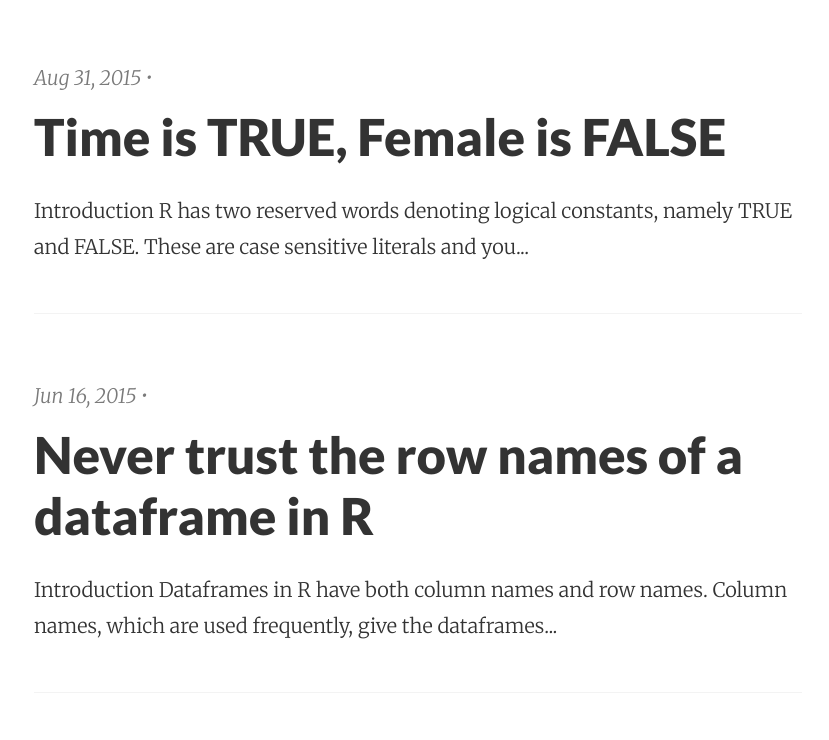
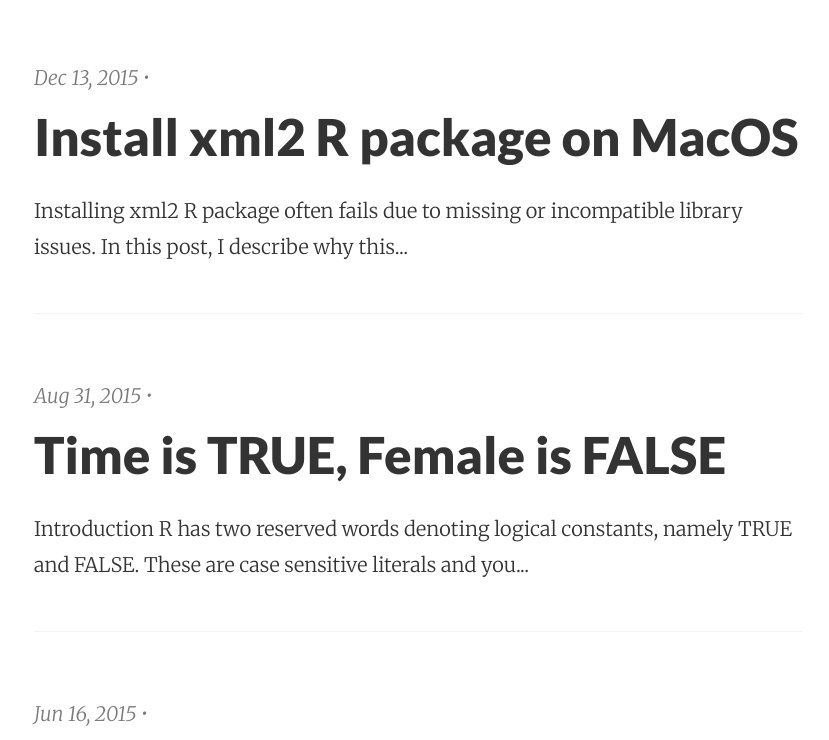
Before and after one commit to ankur-gupta/ankur-gupta.github.io, a Jekyll site: the page built from index.html, in a window 1280 px wide and 900 px high, cut to the strip 160-900 px from the top of the window. Shown: the whole strip, without its empty margins (222-1051 px from the left). Built offline with Jekyll 4.4.1, drawn with Linux system fonts in a browser that asks for light colours; some web fonts are replaced; Markdown is read by kramdown in place of the engine named in the settings; the list of posts is cut into pages by our own code; comment, search, counter and statistics services are not loaded; some of the changed lines change nothing that is shown; some of the changed text lies outside the part shown.

Commit message:
Adding a post on xml2 installation

````diff
--- a/_config.yml
+++ b/_config.yml
@@ -17,3 +17,4 @@ sass:
   compressed: true
 redcarpet:
   extensions: ["tables", "footnotes"]
+gems: ["jekyll-paginate"]
--- /dev/null
+++ b/_posts/2015-12-13-install-xml2-r-package-on-macos.md
@@ -0,0 +1,195 @@
+---
+layout: post
+title: Install xml2 R package on MacOS
+date: 2015-12-13
+categories: [R, libxml2, install, mac, xml2]
+---
+
+Installing [`xml2`](https://github.com/hadley/xml2) `R` package often fails due to missing or incompatible library issues. In this post, I describe why this problem occurs and provide two solutions to solve this problem.
+
+### What goes wrong?
+
+`xml2` `R` package depends on `libxml2`. When you install `xml2` using `install.packages` and default options, `xml2` package queries your system to determine where `libxml2` headers and library files are located (more on this later).
+The error occurs when `libxml2` is not found or a wrong version of `libxml2`.
+This is how the error looks.
+
+```
+> install.packages("xml2")
+...
+* installing *source* package ‘xml2’ ...
+** package ‘xml2’ successfully unpacked and MD5 sums checked
+Found pkg-config cflags and libs!
+Using PKG_CFLAGS=-I/Users/<username>/anaconda/include/libxml2
+Using PKG_LIBS=-L/Users/<username>/anaconda/lib -lxml2 -lz -liconv -lm
+** libs
+clang++ -I/usr/local/Cellar/r/3.2.2_1/R.framework/Resources/include -DNDEBUG -I/usr/local/include -I/Users/<username>/anaconda/include/libxml2 -I/usr/local/opt/gettext/include -I/usr/local/opt/readline/include -I/usr/local/opt/openssl/include -I/usr/local/include -I"/usr/local/lib/R/3.2/site-library/Rcpp/include" -I"/usr/local/lib/R/3.2/site-library/BH/include" -I/usr/local/include   -fPIC  -g -O2  -c RcppExports.cpp -o RcppExports.o
+...
+installing to /usr/local/lib/R/3.2/site-library/xml2/libs
+...
+Error in dyn.load(file, DLLpath = DLLpath, ...) :
+  unable to load shared object '/usr/local/lib/R/3.2/site-library/xml2/libs/xml2.so':
+  dlopen(/usr/local/lib/R/3.2/site-library/xml2/libs/xml2.so, 6): Library not loaded: libxml2.2.dylib
+  Referenced from: /usr/local/lib/R/3.2/site-library/xml2/libs/xml2.so
+  Reason: image not found
+Error: loading failed
+Execution halted
+```
+
+
+### What happens behind the scenes?
+
+`xml2` package contains a bash script called `configure` which determines the location of `libxml2`. You can take a look at this [configure](https://github.com/hadley/xml2/blob/master/configure) on GitHub. This script first attempts to use `xml2-config` to determine the location. On my system, `xml2-config` is installed by `anaconda`.
+
+```
+$ which xml2-config
+/Users/<username>/anaconda/bin/xml2-config
+```
+
+On my system, `xml2-config` tool points to the `libxml2` installed by `anaconda`, which happens to be incompatible with `R` `xml2` package.
+
+```
+$ xml2-config --libs
+-L/Users/<username>/anaconda/lib -lxml2 -lz -liconv -lm
+$ xml2-config --cflags
+-I/Users/<username>/anaconda/include/libxml2
+```
+
+If `xml2-config` is not available, then `configure` script checks for `libxml2` using the `pkg-config` tool.
+
+```
+$ which pkg-config
+/usr/local/bin/pkg-config
+```
+
+Again, in my case, this `pkg-config` tool points to the MacOS system `libxml2` headers and libraries. These may or may not be compatible with `R` `xml2` package. In my case, these happened to be compatible.
+
+```
+$ pkg-config --cflags libxml-2.0
+-I/usr/include/libxml2
+$ pkg-config --libs libxml-2.0
+-lxml2
+```
+
+We need to make sure that the `/usr/include/libxml2` location actually exists.
+If this location does not exist, then first solve this problem as described
+in the footnotes[^1].
+
+Overall, the solution is based on the simple principle
+
+_Use the correct location of `libxml2` headers and libraries._
+
+There are various ways to solve this problem. I describe two ways in this post.
+
+### Possible solutions
+
+For both solutions, we will need to download the [source code](https://cran.r-project.org/web/packages/xml2/index.html) of `xml2` package from CRAN and install the package from source. Extract the original source code file and navigate to the extracted `xml2` folder.
+
+#### Solution 1
+We will modify the `configure` script in the source code. The modification will cause `configure` script to use the `libxml2` location
+provided by `pkg-config`. This can be done by commenting out the following relevant lines in the `configure` file
+
+```
+# Use xml2-config if available
+if [ $(command -v xml2-config) ]; then
+  PKGCONFIG_CFLAGS=$(xml2-config --cflags)
+  PKGCONFIG_LIBS=$(xml2-config --libs)
+elif [ $(command -v pkg-config) ]; then
+  PKGCONFIG_CFLAGS=$(pkg-config --cflags $PKG_CONFIG_NAME)
+  PKGCONFIG_LIBS=$(pkg-config --libs $PKG_CONFIG_NAME)
+fi
+```
+
+and replacing them by these lines
+
+```
+if [ $(command -v pkg-config) ]; then
+  PKGCONFIG_CFLAGS=$(pkg-config --cflags $PKG_CONFIG_NAME)
+  PKGCONFIG_LIBS=$(pkg-config --libs $PKG_CONFIG_NAME)
+fi
+```
+
+I recommend reading the code and then made the changes if you understand them.
+
+Now that we have modified the source code of the package, we need to re-build a new `.tar.gz` file.
+
+```
+# Navigate to inside the xml2 folder
+~/Downloads/xml2 $ R CMD build .
+# This will create a xmlx_x.x.x.tar.gz file in the current folder
+```
+
+and then install this package from from source
+
+```
+# Start R in the folder that contains the xmlx_x.x.x.tar.gz file
+> install.packages("xml2_0.1.2.tar.gz", repos=NULL, type="source")
+```
+
+If the location of `libxml2` as specified by `pkg-config` is correct, then this solution should correctly install `xml2` package.
+
+### Solution 2
+If you do not want to modify the `configure` script and you know the correct location of `libxml2` header and libraries, then you can simply perform
+a custom install of `xml2` package by using the following command
+(as specified by the `configure` script)
+
+```
+# Navigate to inside the xml2 folder
+R CMD INSTALL --configure-vars='INCLUDE_DIR=/usr/include LIB_DIR=/usr/lib' .
+```
+
+The above locations for `INCLUDE_DIR` and `LIB_DIR` correspond to the default MacOS locations but you may need to modify these. You can find out these locations using the tips provided in footnotes[^2]. This should successfully install `xml2` package.
+
+#### Footnotes
+
+[^1]: Missing `/usr/include` on MacOS
+
+    Sometimes, `/usr/include` does not exist on MacOS because Xcode did not install correctly, as mentioned in this [Stack Overflow post](http://stackoverflow.com/questions/27328049/missing-usr-include-after-yosemite-and-xcode-install). The solution is simple, just run this command and follow instructions.
+
+    ```
+    xcode-select --install
+    ```
+
+
+[^2]: `libxml2` metadata file
+
+    The `configure` script requires `libxml-2.0.pc` file at the location where `libxml2` is installed. You can look for all `libxml-2.0.pc` files on your system
+
+    ```
+    $ locate libxml-2.0.pc
+    /Users/<username>/anaconda/lib/pkgconfig/libxml-2.0.pc
+    /Users/<username>/anaconda/pkgs/libxml2-2.9.0-1/lib/pkgconfig/libxml-2.0.pc
+    /opt/vagrant/embedded/lib/pkgconfig/libxml-2.0.pc
+    /usr/local/Library/ENV/pkgconfig/10.10/libxml-2.0.pc
+    /usr/local/Library/ENV/pkgconfig/10.11/libxml-2.0.pc
+    ...
+    ```
+
+    `pkg-config` looks at these `.pc` metadata files to retrieve information,
+    as mentioned in the manual pages of `pkg-config`
+
+    ```
+    $ man pkg-config
+    ...
+    pkg-config retrieves information about packages from special metadata files.
+    These files are named after the package, and has a .pc extension.
+    ...
+    ```
+
+    These `libxml-2.0.pc` files contain location of `libxml2` headers and libraries. This information is usually very helpful.
+
+    ```
+    $ more /usr/local/Library/ENV/pkgconfig/10.11/libxml-2.0.pc
+    prefix=/usr
+    exec_prefix=${prefix}
+    libdir=${exec_prefix}/lib
+    includedir=${prefix}/include
+    modules=1
+
+    Name: libXML
+    Version: 2.9.2
+    Description: libXML library version2.
+    Requires:
+    Libs: -L${libdir} -lxml2
+    Libs.private: -lpthread -lz  -lm
+    Cflags: -I${includedir}/libxml2
+    ```
````
